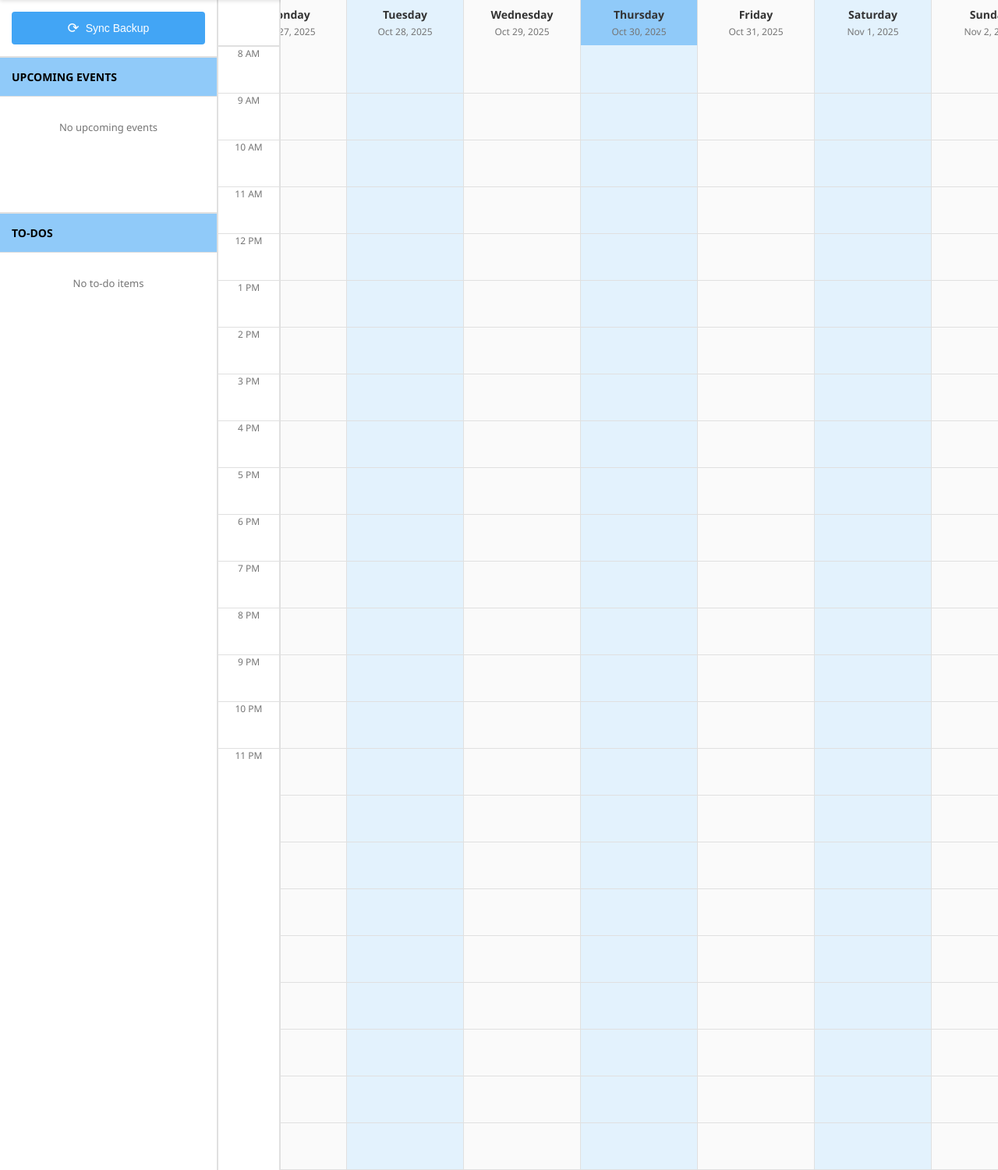
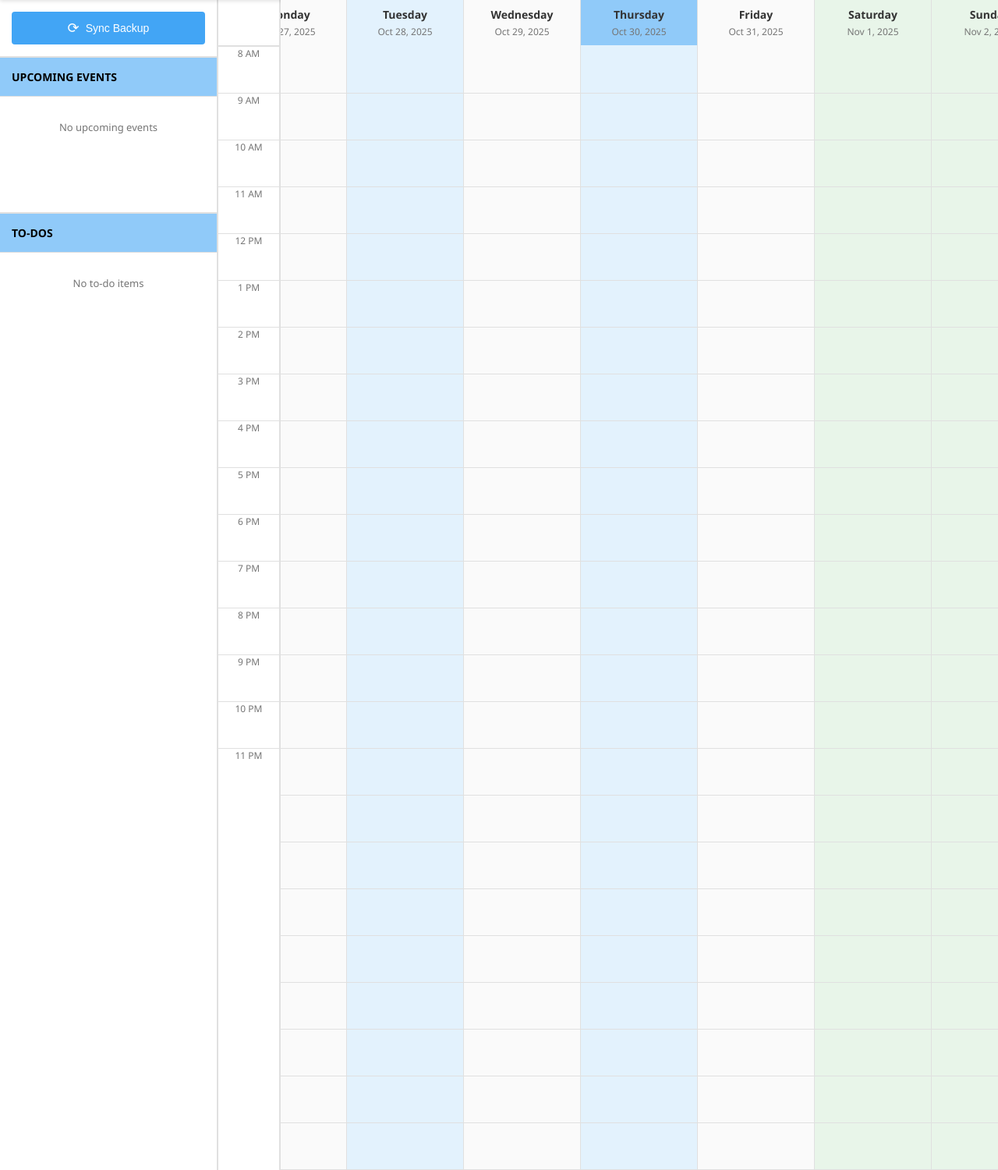
Before and after one commit to admuresan/planner, a Flask app: page / in a window 1280 px wide. Shown: the part 70-1570 px from the top of the page at 78% size. Run offline with Flask 3, Linux system fonts and the light colour scheme; data that the repository does not hold is empty.

Commit message:
highlight weekends

```diff
--- a/static/css/calendar.css
+++ b/static/css/calendar.css
@@ -97,6 +97,11 @@
     background-color: #E3F2FD; /* Solid light blue */
 }
 
+/* Weekend highlighting - overrides alternating colors */
+.day-header.weekend {
+    background-color: #E8F5E9 !important; /* Light green for weekends */
+}
+
 .day-header.today {
     background-color: var(--secondary-light);
 }
@@ -139,6 +144,11 @@
 /* Alternate columns with solid light blue matching headers */
 .day-column:nth-child(even) {
     background-color: #E3F2FD; /* Solid light blue */
+}
+
+/* Weekend highlighting - overrides alternating colors */
+.day-column.weekend {
+    background-color: #E8F5E9 !important; /* Light green for weekends */
 }
 
 .day-column-inner {
--- a/static/js/calendar.js
+++ b/static/js/calendar.js
@@ -117,6 +117,12 @@ class Calendar {
             header.className = 'day-header';
             header.dataset.date = formatDateToInput(date);
 
+            // Add weekend class for Saturday (6) and Sunday (0)
+            const dayOfWeek = date.getDay();
+            if (dayOfWeek === 0 || dayOfWeek === 6) {
+                header.classList.add('weekend');
+            }
+
             if (isSameDay(date, today)) {
                 header.classList.add('today');
             }
@@ -137,6 +143,11 @@ class Calendar {
             const column = document.createElement('div');
             column.className = 'day-column';
             column.dataset.date = formatDateToInput(date);
+
+            // Add weekend class for Saturday (6) and Sunday (0)
+            if (dayOfWeek === 0 || dayOfWeek === 6) {
+                column.classList.add('weekend');
+            }
 
             const inner = document.createElement('div');
             inner.className = 'day-column-inner';
@@ -389,6 +400,12 @@ class Calendar {
             header.className = 'day-header';
             header.dataset.date = formatDateToInput(date);
 
+            // Add weekend class for Saturday (6) and Sunday (0)
+            const dayOfWeek = date.getDay();
+            if (dayOfWeek === 0 || dayOfWeek === 6) {
+                header.classList.add('weekend');
+            }
+
             if (isSameDay(date, today)) {
                 header.classList.add('today');
             }
@@ -409,6 +426,11 @@ class Calendar {
             const column = document.createElement('div');
             column.className = 'day-column';
             column.dataset.date = formatDateToInput(date);
+
+            // Add weekend class for Saturday (6) and Sunday (0)
+            if (dayOfWeek === 0 || dayOfWeek === 6) {
+                column.classList.add('weekend');
+            }
 
             const inner = document.createElement('div');
             inner.className = 'day-column-inner';
```
